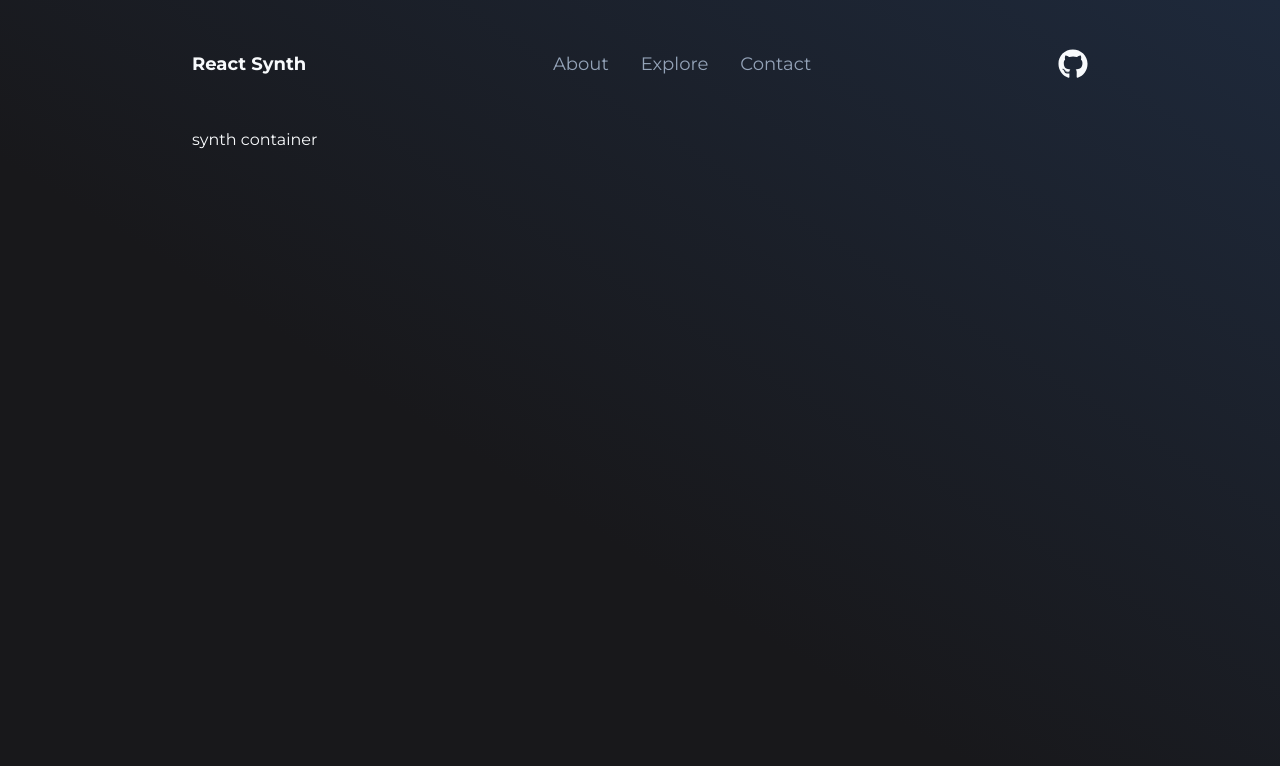
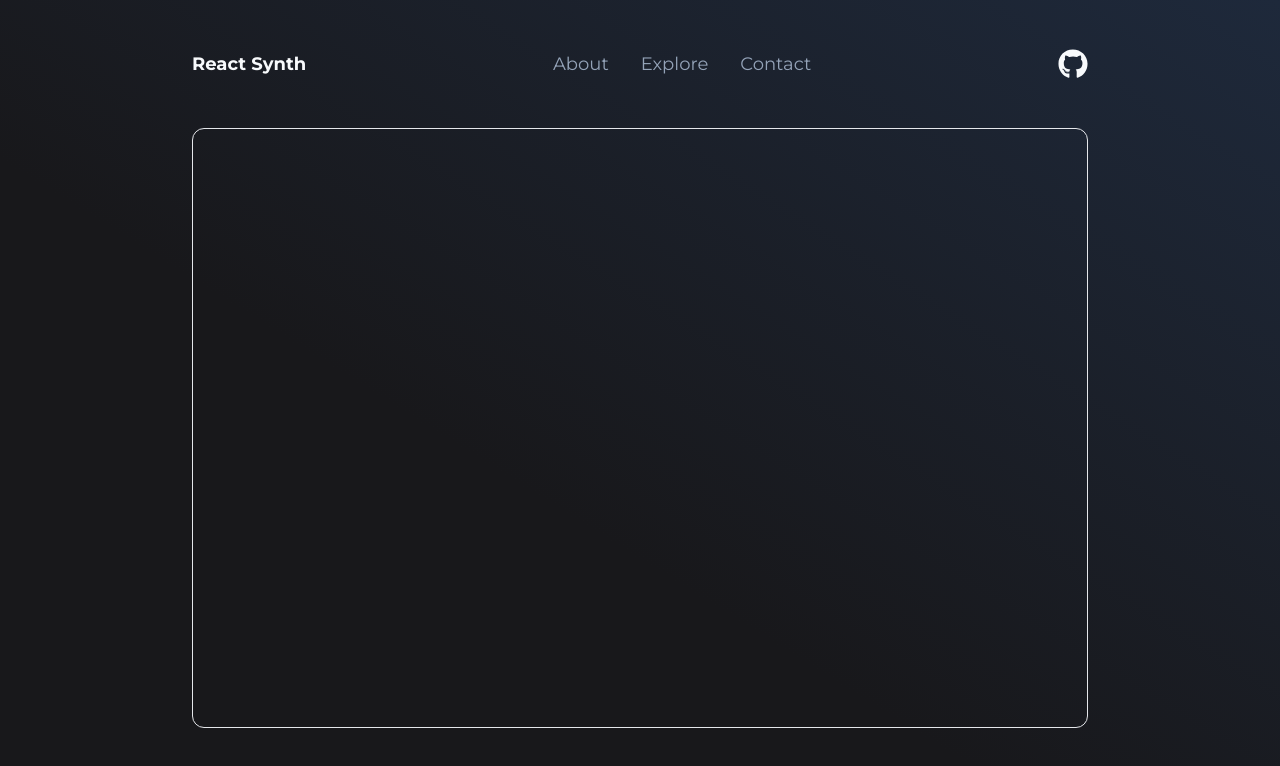
Before and after one commit to vybukhivka/react-synth, a React (Vite) app: page /synth in a window 1280 px wide. Shown: the top 766 px of the page. Built offline with nearby package versions, Linux system fonts and the light colour scheme.

Commit message:
wip: ButtonMedium

```diff
--- a/src/components/synth/SynthContainer.tsx
+++ b/src/components/synth/SynthContainer.tsx
@@ -1,5 +1,13 @@
-function SynthContainer({}) {
-  return <div>synth container</div>;
+import { ReactNode } from 'react';
+
+type SynthContainerProps = {
+  children: ReactNode | ReactNode[];
+};
+
+function SynthContainer({ children }: SynthContainerProps) {
+  return (
+    <div className="h-[600px] w-[1064px] rounded-xl border">{children}</div>
+  );
 }
 
 export default SynthContainer;
--- /dev/null
+++ b/src/components/synth/SynthNavTabs.tsx
@@ -0,0 +1,18 @@
+import ButtonMedium from '../ui/SynthButtonThin';
+
+type SynthNavTabsProps = {
+  onActiveTab: (tab: string) => void;
+};
+
+function SynthNavTabs({ onActiveTab }: SynthNavTabsProps) {
+  return (
+    <div>
+      <ButtonMedium onClick={() => onActiveTab('main')}>main</ButtonMedium>
+      <ButtonMedium onClick={() => onActiveTab('seq')}>seq</ButtonMedium>
+      <ButtonMedium onClick={() => onActiveTab('mod')}>mod</ButtonMedium>
+      <ButtonMedium onClick={() => onActiveTab('proj')}>proj</ButtonMedium>
+    </div>
+  );
+}
+
+export default SynthNavTabs;
--- /dev/null
+++ b/src/components/ui/SynthButtonThin.tsx
@@ -0,0 +1,9 @@
+type ButtonMediumProps = {
+  onClick: (param: string) => void;
+};
+
+function ButtonMedium({ onClick }: ButtonMediumProps) {
+  return <button onClick={() => onClick()}></button>;
+}
+
+export default ButtonMedium;
--- a/src/layouts/SynthLayout.tsx
+++ b/src/layouts/SynthLayout.tsx
@@ -1,14 +1,20 @@
-import { Outlet } from 'react-router-dom';
 import NavBar from '../components/NavBar';
 import SynthContainer from '../components/synth/SynthContainer';
+import { useState } from 'react';
+import SynthMainTab from '../components/synth/SynthMainTab';
+import SynthNavTabs from '../components/synth/SynthNavTabs';
 
 function SynthLayout() {
+  const [activeTab, setActiveTab] = useState('main');
+
+  console.log(activeTab);
   return (
     <>
       <NavBar />
-      <main>
+
+      <main className="flex justify-center">
         <SynthContainer>
-          <Outlet />
+          <SynthNavTabs onActiveTab={setActiveTab} />
         </SynthContainer>
       </main>
     </>
```
